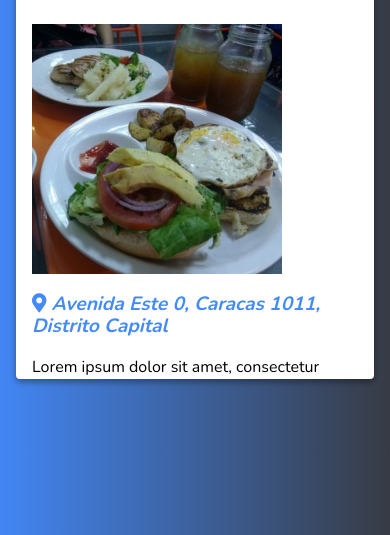
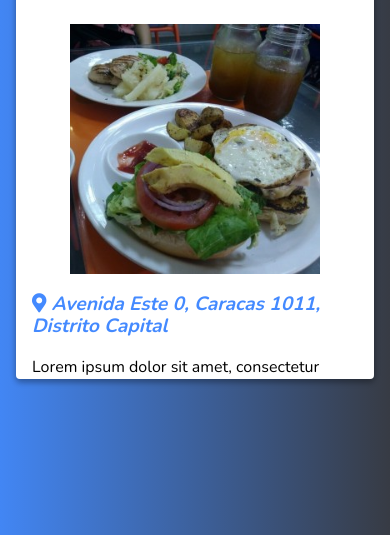
Before and after one commit to waldo21m/boletines, a plain HTML site: page restaurantes/wamma-sabores.html in a window 390 px wide. Shown: the part 309-844 px from the top of the page. Drawn offline with nearby package versions, Linux system fonts and the light colour scheme.

Commit message:
Ajustes en el detalle del boletín
Se elimina el efecto float de la imágen para iPads en vertical y se centra la
imágen referencial del boletín.

```diff
--- a/assets/css/main.css
+++ b/assets/css/main.css
@@ -177,3 +177,12 @@ th {
     height: 500px;
   }
 }
+
+@media (max-width: 992px) {
+  .main-image {
+    float: none;
+    display: block;
+    margin-left: auto;
+    margin-right: auto;
+  }
+}
--- a/restaurantes/wamma-sabores.html
+++ b/restaurantes/wamma-sabores.html
@@ -1,10 +1,11 @@
 <!DOCTYPE html>
-<html>
+<html lang="es">
 
 <head>
   <meta charset="UTF-8">
   <meta name="viewport" content="width=device-width, initial-scale=1.0">
-    <title>Los mejores restaurantes de mi ciudad</title>
+  <link rel="icon" href="../assets/boletines.ico">
+  <title>Los mejores restaurantes de Caracas</title>
   <link href="https://fonts.googleapis.com/css?family=Nunito:300,400,700&display=swap" rel="stylesheet">
   <link rel="stylesheet" href="../assets/css/normalize.css">
   <link rel="stylesheet" href="../fontawesome/css/all.min.css">
@@ -33,9 +34,15 @@
           <i class="fas fa-map-marker-alt"></i>
           Avenida Este 0, Caracas 1011, Distrito Capital
         </address>
-                    <p class="paragraph">Lorem ipsum dolor sit amet, consectetur adipisicing elit. Consectetur ullam eveniet quidem laudantium consequuntur vitae quas maiores cumque. Architecto, dolorum! Doloribus corrupti tempore maxime inventore beatae quaerat provident, autem iste.</p>
-                    <p class="paragraph">Lorem ipsum dolor sit amet consectetur adipisicing elit. Incidunt similique totam, autem consequatur eius et voluptates labore, quam corporis explicabo officiis rem iusto quidem vitae eum nisi, libero beatae sint.</p>
-                    <p class="paragraph">Lorem ipsum dolor sit amet consectetur adipisicing elit. Dolorum ullam commodi autem maiores aspernatur aliquam, necessitatibus voluptates provident fuga dolore, perspiciatis ex rerum numquam veniam, vitae dicta consequuntur amet veritatis.</p>
+        <p class="paragraph">Lorem ipsum dolor sit amet, consectetur adipisicing elit. Consectetur ullam eveniet quidem
+          laudantium consequuntur vitae quas maiores cumque. Architecto, dolorum! Doloribus corrupti tempore maxime
+          inventore beatae quaerat provident, autem iste.</p>
+        <p class="paragraph">Lorem ipsum dolor sit amet consectetur adipisicing elit. Incidunt similique totam, autem
+          consequatur eius et voluptates labore, quam corporis explicabo officiis rem iusto quidem vitae eum nisi,
+          libero beatae sint.</p>
+        <p class="paragraph">Lorem ipsum dolor sit amet consectetur adipisicing elit. Dolorum ullam commodi autem
+          maiores aspernatur aliquam, necessitatibus voluptates provident fuga dolore, perspiciatis ex rerum numquam
+          veniam, vitae dicta consequuntur amet veritatis.</p>
       </div>
     </section>
   </div>
```
Lines whose indentation alone changed are shown as unchanged.
